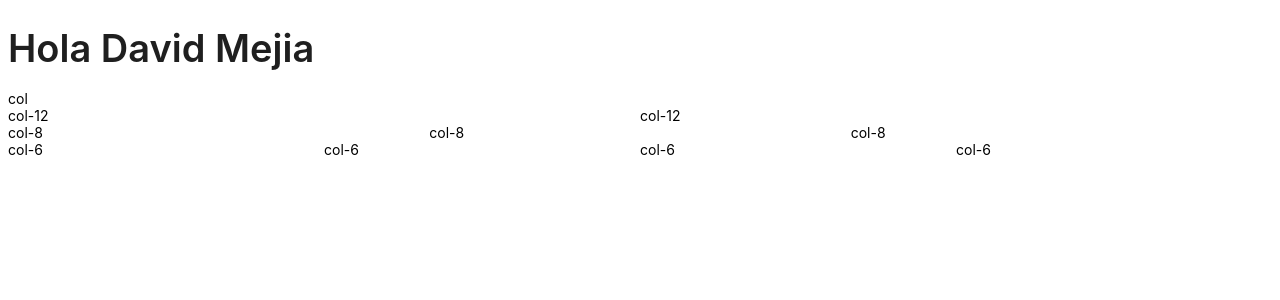
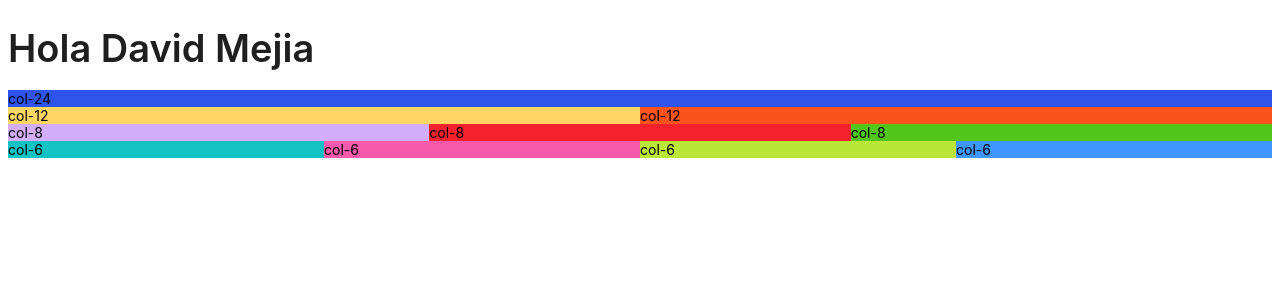
Before and after one commit to p-mejia1/ReactJs_Practica, a React (Vite) app: page / in a window 1280 px wide. Shown: the top 300 px of the page. Built offline with nearby package versions, Linux system fonts and the light colour scheme.

Commit message:
#add colores al codigo

```diff
--- a/package.json
+++ b/package.json
@@ -12,6 +12,7 @@
     "preview": "vite preview"
   },
   "dependencies": {
+    "@ant-design/colors": "^7.1.0",
     "@ant-design/icons": "^5.4.0",
     "antd": "^5.20.4",
     "react": "^18.3.1",
--- a/src/App.jsx
+++ b/src/App.jsx
@@ -1,5 +1,6 @@
 
 import {Col, Row} from 'antd'
+import { blue, cyan, geekblue, gold, green, lime, magenta, purple, red, volcano, } from '@ant-design/colors';
 import Usuario from './view/Usuario'
 function App() {
   return (
@@ -8,24 +9,26 @@ function App() {
     apellidoUsuario="Mejia"
     level={1}/>
 
-    <Row>
-      <Col span={24}>col</Col>
+    <Row style={{backgroundColor: geekblue[5]}}>
+      <Col span={24}>col-24</Col>
     </Row>
     <Row>
-      <Col span={12}>col-12</Col>
-      <Col span={12}>col-12</Col>
+      <Col span={12} style={{backgroundColor: gold[3]}}>col-12</Col>
+      <Col span={12}  style={{backgroundColor: volcano[5]}}>col-12</Col>
     </Row>
     <Row>
-      <Col span={8}>col-8</Col>
-      <Col span={8}>col-8</Col>
-      <Col span={8}>col-8</Col>
+      <Col span={8}style={{backgroundColor: purple[2]}}>col-8</Col>
+      <Col span={8} style={{backgroundColor: red[5]}} >col-8</Col>
+      <Col span={8}style={{backgroundColor: green[5]}}>col-8</Col>
     </Row>
     <Row>
-      <Col span={6}>col-6</Col>
-      <Col span={6}>col-6</Col>
-      <Col span={6}>col-6</Col>
-      <Col span={6}>col-6</Col>
+    <Col span={6}style={{backgroundColor: cyan[5]}}>col-6</Col>
+    <Col span={6}style={{backgroundColor: magenta[4]}}>col-6</Col>
+    <Col span={6}style={{backgroundColor: lime[4]}}>col-6</Col>
+    <Col span={6}style={{backgroundColor: blue[4]}}>col-6</Col>
     </Row>
+
+
     </>
   )
 }
```
Also changed, not shown: 1 other file (tests, documents, lock files or other folders).
